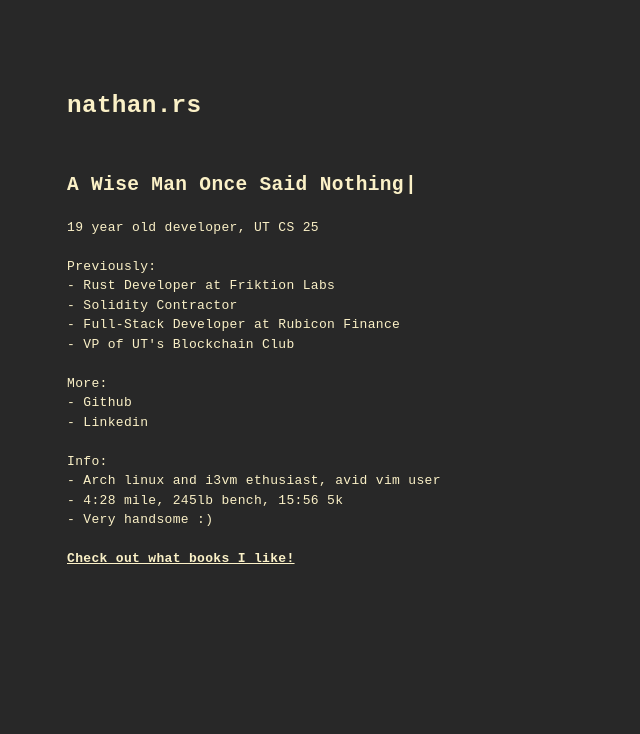
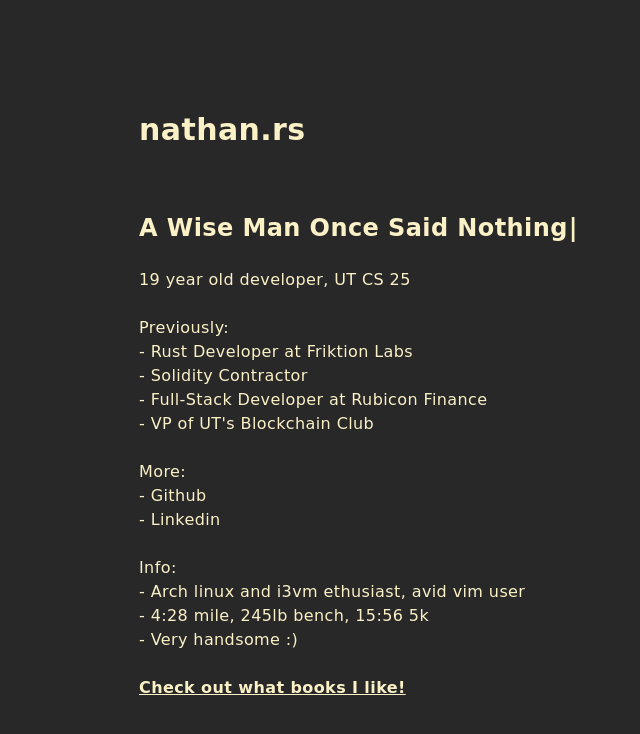
Before and after one commit to nathan-barry/next-js-site, a Next.js app: page / in a window 1280 px wide. Shown: the top 734 px of the page, without its empty margins (245-885 px from the left). Built offline with nearby package versions, Linux system fonts and the light colour scheme.

Commit message:
dejavu sans font

```diff
--- a/styles/globals.css
+++ b/styles/globals.css
@@ -4,7 +4,7 @@
 
 @layer base {
 	html {
-		font-family: monospace
+		font-family: "Dejavu Sans"
 	}
 	body {
 		@apply bg-dark text-main tracking-wide
```
